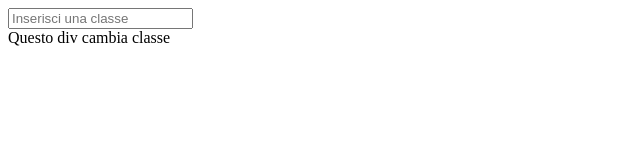
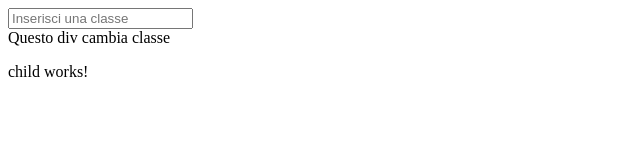
Before and after one commit to Amin23ElKassimi/angular-gamma, an Angular app: page / in a window 1280 px wide. Shown: the top 160 px of the page, without its empty margins (0-640 px from the left). Built offline with nearby package versions, Linux system fonts and the light colour scheme.

Commit message:
Oaky great, I'm seneding data from parent to child.

```diff
--- a/src/app/parent/parent.component.html
+++ b/src/app/parent/parent.component.html
@@ -1,3 +1,5 @@
 <!-- dynamic-class.component.html -->
 <input type="text" [(ngModel)]="currentClass" placeholder="Inserisci una classe">
 <div [ngClass]="currentClass">Questo div cambia classe</div>
+
+<app-child [master]="name_user"></app-child>
--- a/src/app/parent/parent.component.ts
+++ b/src/app/parent/parent.component.ts
@@ -10,6 +10,8 @@ export class ParentComponent implements OnInit {
   classArray: string[] = ['class1', 'class2', 'class3', 'class4'];
   currentClass: string = '';
 
+  name_user: string ="Alessio";
+
 
   constructor() { }
 
```
Also changed, not shown: src/app/child/child.component.ts (+7 -1 lines).
